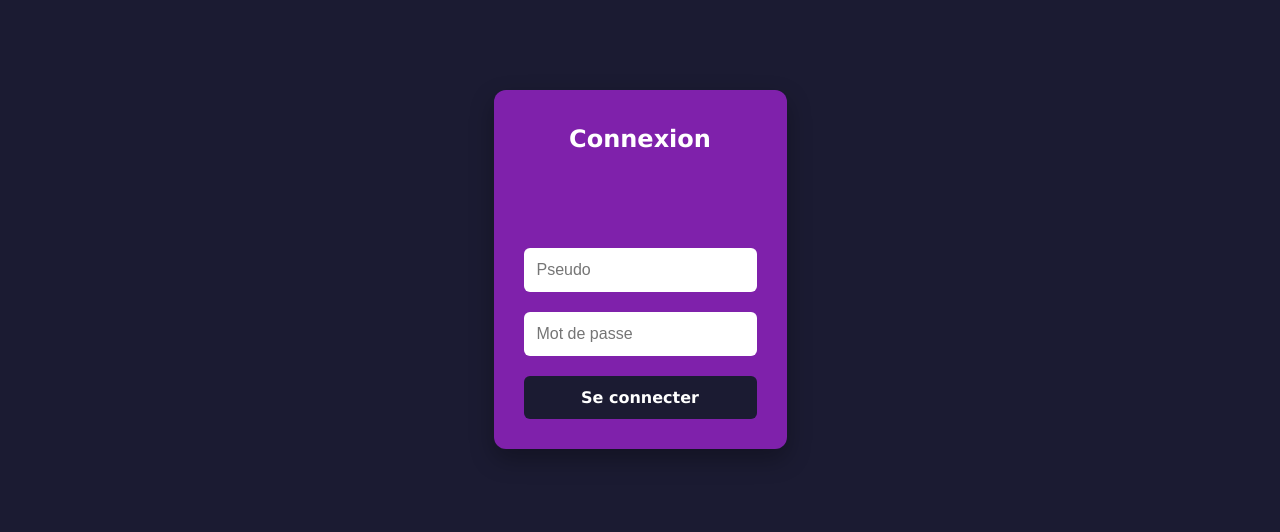
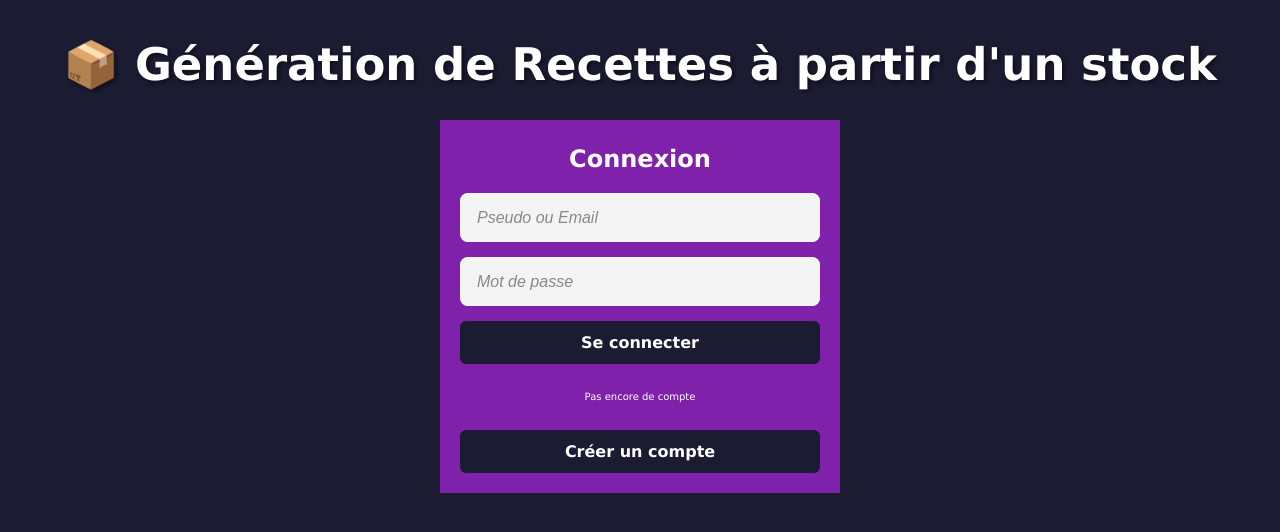
Before and after one commit to Projet-ingenierie-logiciel-2A-JerRouTes/projet2A, a React app in the folder src/frontend/: page / in a window 1280 px wide. Shown: the top 532 px of the page. Built offline with nearby package versions, Linux system fonts and the light colour scheme; the HTML template or start-up script is replaced by a standard one.

Commit message:
feat: mise en place de la page de création de compte

```diff
--- a/src/frontend/src/App.css
+++ b/src/frontend/src/App.css
@@ -3,7 +3,7 @@
    ========================================================================== */
 :root {
   font-family: Verdana, Geneva, Tahoma, sans-serif;
-  font-size: 10px; /* Base pour 1rem = 10px */
+  font-size: 10px; /* 1rem = 10px */
 }
 
 * {
@@ -39,89 +39,96 @@ h1 {
   text-shadow: 2px 2px 4px rgba(0,0,0,0.5);
 }
 
-/* ==========================================================================
-   3. ÉCRAN DE CONNEXION (LOGIN)
-   ========================================================================== */
-.login-container {
-  display: flex;
-  justify-content: center;
-  align-items: center;
-  margin-top: 5rem;
-}
-
-.login-form {
-  background-color: #7f21ab;
-  padding: 3rem;
-  border-radius: 12px;
-  display: flex;
-  flex-direction: column;
-  gap: 2rem;
-  width: 100%;
-  max-width: 350px;
-  box-shadow: 0 10px 25px rgba(0,0,0,0.3);
-}
-
-.login-form h2 {
+h2 {
   font-size: 2.4rem;
   text-align: center;
 }
 
-/* --- ZONE D'ERREUR RIGIDE ET RESPONSIVE --- */
-.login-error-container {
-  /* Hauteur strictement FIXE pour bloquer le redimensionnement */
-  height: 5rem;
+/* ==========================================================================
+   3. BOITE PRINCIPALE
+   ========================================================================== */
+
+/* Le conteneur qui définit la largeur pour tout le monde */
+.container-principal{
+  display: flex;
+  flex-direction: column;
+  align-items: center;
+  width: 400px;
+  margin: 0 auto; /* Centre le tout dans la page */
+  gap: 15px; /* Espace entre le formulaire et l'erreur */
+}
+
+.sous-container {
+  background-color: #7f21ab;
   width: 100%;
   display: flex;
-  align-items: center;
-  justify-content: center;
-  position: relative;
+  justify-content: center; /* Centre horizontalement */
+  align-items: center;     /* Centre verticalement (si le container a une hauteur) */
 }
 
-.login-error-box {
-  background-color: #f1c40f;
-  color: #1b1b32;
-  padding: 0.8rem;
-  border-radius: 6px;
-  border: 2px solid #ffffff;
+
+
+.login-form {
+  width: 90%;
+  display: flex;        /* INDISPENSABLE pour que flex-direction et gap marchent */
+  flex-direction: column;
+  align-items: center;  /* Centre les enfants */
+  gap: 15px;
+  padding: 20px 0;      /* Ajoute de l'air en haut et en bas */
+}
+/* ==========================================================================
+   4. CHAMP DE SAISIES
+   ========================================================================== */
+
+/* --- STYLE DE LA BOÎTE AUTOUR DE L'INPUT --- */
+.input-group {
   width: 100%;
-
-  /* Police adaptative : min 1.2rem, max 1.4rem */
-  font-size: clamp(1.2rem, 3vw, 1.4rem);
-  font-weight: bold;
-  text-align: center;
-
-  /* Force le message sur une seule ligne */
-  white-space: nowrap;
-  overflow: hidden;
-  text-overflow: ellipsis;
-
-  animation: shake 0.4s ease-in-out;
+  background-color: #f4f4f4;
+  border-radius: 8px;
+  display: flex;
+  align-items: center;      /* Aligne le texte au milieu */
+  padding: 0;
+  overflow: hidden; /* Pour que l'input ne dépasse pas des arrondis */
 }
 
-@keyframes shake {
-  0%, 100% { transform: translateX(0); }
-  25% { transform: translateX(-5px); }
-  75% { transform: translateX(5px); }
+/* -- STYLE DE L'INPUT LUI-MÊME --- */
+.input-group input {
+  width: 100%;
+  padding: 12px 15px;      /* Espace à l'intérieur de la boîte */
+  border: 2px solid transparent; /* Bordure invisible par défaut */
+  border-radius: 8px;      /* Coins arrondis */
+  background-color: #f4f4f4; /* Fond légèrement gris/blanc */
+  color: #333;             /* Couleur du texte saisi */
+  font-size: 1.8rem;
+  box-sizing: border-box;  /* Pour que le padding ne dépasse pas */
+  transition: all 0.3s ease; /* Animation douce pour les changements */
 }
 
-.login-form input,
-.login-form button {
+/* Effet quand on clique dans la boîte (Focus) */
+.input-group input:focus {
+  outline: none;           /* Enlève le contour bleu par défaut du navigateur */
+  background-color: #fff;  /* Devient tout blanc */
+  border-color: #a34cd8;   /* Une bordure violette plus claire apparaît */
+  box-shadow: 0 0 8px rgba(163, 76, 216, 0.3); /* Légère lueur */
+}
+
+/* Style du placeholder (le texte indicatif) */
+.input-group input::placeholder {
+  color: #888;
+  font-style: italic;
+  font-size: 1.6rem;
+}
+
+/* ==========================================================================
+   5. LES BOUTONS
+   ========================================================================== */
+
+.bouton {
   width: 100%;
   padding: 1.2rem;
   border-radius: 6px;
   font-size: 1.6rem;
   outline: none;
-}
-
-.login-form input {
-  border: 1px solid rgba(255,255,255,0.2);
-}
-
-.login-form input:focus {
-  border-color: #ffffff;
-}
-
-.login-form button {
   background-color: #1b1b32;
   color: white;
   border: none;
@@ -130,24 +137,39 @@ h1 {
   transition: background 0.3s ease;
 }
 
-.login-form button:hover {
+.bouton:hover {
   background-color: #2a2a4d;
 }
 
 /* ==========================================================================
-   4. AUTRES COMPOSANTS (TABLEAUX / LOGOUT)
+   6. MESSAGE D'ERREUR
    ========================================================================== */
-.logout-btn {
-  margin-top: 3rem;
-  background: transparent;
-  color: rgba(255, 255, 255, 0.6);
-  border: 1px solid rgba(255, 255, 255, 0.3);
-  padding: 0.8rem 1.5rem;
-  border-radius: 4px;
-  font-size: 1.2rem;
-  cursor: pointer;
-}
 
+   .message-negatif{
+  background-color: #f1c40f;
+  color: #1b1b32;
+  padding: 0.8rem;
+  border-radius: 6px;
+  border: 2px solid #ffffff;
+  width: 100%;
+  font-size: clamp(1.2rem, 3vw, 1.4rem);
+  font-weight: bold;
+   }
+
+  .message-positif{
+  background-color: #27ae60;
+  color: #1b1b32;
+  padding: 0.8rem;
+  border-radius: 6px;
+  border: 2px solid #ffffff;
+  width: 100%;
+  font-size: clamp(1.2rem, 3vw, 1.4rem);
+  font-weight: bold;
+   }
+
+/* ==========================================================================
+   A. AUTRES (TABLEAUX / RESPONSIVE)
+   ========================================================================== */
 table {
   width: 100%;
   border-collapse: collapse;
@@ -161,25 +183,8 @@ th, td {
   background-color: #7f21ab;
 }
 
-/* ==========================================================================
-   5. RESPONSIVE DESIGN (MOBILES)
-   ========================================================================== */
 @media (max-width: 600px) {
-  :root {
-    font-size: 8px; /* Réduction globale pour mobile */
-  }
-
-  .login-form {
-    width: 90%;
-    padding: 2.5rem;
-  }
-
-  h1 {
-    font-size: 3.2rem;
-  }
-
-  /* On s'assure que la boîte d'erreur reste de même taille en mobile */
-  .login-error-container {
-    height: 4.5rem;
-  }
+  :root { font-size: 8px; }
+  .login-form { width: 90%; }
+  .login-error-container { height: 4.5rem; }
 }
--- a/src/frontend/src/App.jsx
+++ b/src/frontend/src/App.jsx
@@ -1,38 +1,54 @@
-import React, { useState } from "react";
-import Login from "./components/Login";
-import Test from "./components/Test";
-import InventaireFrigo from "./components/InventaireFrigo";
-import "./App.css";
+import React, { useState } from 'react';
 
-const App = () => {
-  const [user, setUser] = useState(null); // null = pas connecté
+import './App.css';
 
-  return (
-    <div className="app">
-      {!user ? (
-        <Login onLogin={(userData) => setUser(userData)} />
-      ) : (
-        <>
-          <h1>Frigo App</h1>
-          {/* Correction : on accède à la propriété .pseudo de l'objet */}
-          <p>Bienvenue, <strong>{user.pseudo}</strong> !</p>
-          <p style={{ fontSize: '0.9rem', fontStyle: 'italic' }}>
-            Session : {user.role}
-          </p>
+import Login from './components/Login';
+import CreationCompte from './components/CreationCompte';
+import Stock from './components/Stock';
 
-          {/* --- ANCIEN AFFICHAGE (COMMENTÉ) ---
-          <Test />
-          ------------------------------------- */}
+function App() {
+  // Initialisation des variables d'état pour gérer l'état de l'application
+  const [user, setUser] = useState(null);
+  const [is_registering, setIsRegistering] = useState(false);
+  const [show_stock, setShowStock] = useState(false);
 
-          <InventaireFrigo />
+  // Fonction pour valider la connexion
+  const handleLogin = (data) => {
+    setUser(data);
+    setShowStock(true); // Affiche le stock après une connexion réussie
+  };
 
-          <button onClick={() => setUser(null)} className="logout-btn">
-            Déconnexion
-          </button>
-        </>
-      )}
-    </div>
-  );
-};
+  // Fonction pour basculer vers la création de compte
+  const handleGoToSignup = () => {
+    setIsRegistering(true);
+  };
 
+return (
+  <div className="app">
+    <h1>📦 Génération de Recettes à partir d'un stock</h1>
+
+    {/*Cas 1 : utilisateur non connecté */}
+    {!show_stock && (
+      <>
+        {is_registering ? (
+          /* SI is_registering est vrai : on affiche la création de compte */
+          <CreationCompte onBack={() => setIsRegistering(false)} />
+        ) : (
+          /* SINON (:) : on affiche le Login habituel */
+          <Login
+            onLogin={handleLogin}
+            onGoToSignup={handleGoToSignup}
+          />
+        )}
+      </>
+    )}
+
+    {/*Cas 2 : utilisateur connecté */}
+    {show_stock && (
+        <Stock user={user} />
+    )}
+
+  </div>
+);
+}
 export default App;
--- /dev/null
+++ b/src/frontend/src/components/CreationCompte.jsx
@@ -0,0 +1,112 @@
+import React, { useState } from 'react';
+
+function CreationCompte({ onBack, onRegisterSuccess }) {
+    const [isRegistered, setIsRegistered] = useState(false);
+    const [pseudo, setPseudo] = useState('');
+    const [password, setPassword] = useState('');
+    const [confirm_password, setconfirmPassword] = useState('');
+    const [error_message, setErrorMessage] = useState('');
+    const [message, setMessage] = useState('');
+
+    const handleSubmit = async (e) => {
+        e.preventDefault();
+        setErrorMessage('');
+        setMessage('');
+
+    try {
+      const response = await fetch('http://127.0.0.1:8000/register', {
+        method: 'POST',
+        headers: {
+          'Content-Type': 'application/json',
+        },
+        body: JSON.stringify({ pseudo, password, confirm_password }),
+      });
+
+      const data = await response.json();
+
+      if (response.ok) {
+        // En cas de succès, on informe l'utilisateur ou on le redirige
+        setMessage("Compte créé avec succès !");
+        setErrorMessage('');
+        // 2. On bascule l'affichage
+        setIsRegistered(true);
+      } else {
+            // Ici, on récupère le message "detail" envoyé par FastAPI
+            setErrorMessage(data.detail || "Erreur lors de l'inscription");
+        }
+    } catch (error) {
+      setErrorMessage("Serveur backend injoignable");
+    }
+  };
+
+  return (
+      <div className="container-principal"> {/* Conteneur global */}
+
+        {!isRegistered ? (
+            <div className="sous-container">
+                <form onSubmit={handleSubmit} className="login-form">
+                    <h2>Créer un compte</h2>
+
+                    <div className="input-group">
+                        <input
+                            type="text"
+                            placeholder="Choisir un Pseudo"
+                            value={pseudo}
+                            onChange={(e) => setPseudo(e.target.value)}
+                            required
+                        />
+                    </div>
+
+                    <div className="input-group">
+                        <input
+                            type="password"
+                            placeholder="Mot de passe"
+                            value={password}
+                            onChange={(e) => setPassword(e.target.value)}
+                            required
+                        />
+                    </div>
+
+                    <div className="input-group">
+                        <input
+                            type="password"
+                            placeholder="Confirmer le mot de passe"
+                            value={confirm_password}
+                            onChange={(e) => setconfirmPassword(e.target.value)}
+                            required
+                        />
+                    </div>
+
+                    <button type="submit" className="bouton">
+                        S'inscrire
+                    </button>
+
+                    <button type="button" className="bouton" onClick={onBack}>
+                    Retour
+                    </button>
+                </form>
+            </div>
+
+        ):(
+
+            <div className="sous-container">
+                <button type="submit" className="bouton">
+                    Construire mon stock
+                </button>
+            </div>
+        )}
+
+
+        {/* Une seule zone de message qui change de style selon le contenu */}
+        {(error_message || message) && (
+        <div className="sous-container">
+            <div className={error_message ? "message-negatif" : "message-positif"}>
+            {error_message ? `🛑 ${error_message}` : `✅ ${message}`}
+            </div>
+        </div>
+        )}
+    </div>
+  );
+}
+
+export default CreationCompte;
--- a/src/frontend/src/components/Login.jsx
+++ b/src/frontend/src/components/Login.jsx
@@ -1,16 +1,18 @@
 import React, { useState } from 'react';
 
-function Login({ onLogin }) {
+function Login({ onLogin, onGoToSignup }) {
+  // Initalisation des variables d'état pour le pseudo, le mot de passe et les messages d'erreur
   const [pseudo, setPseudo] = useState('');
   const [password, setPassword] = useState('');
-  const [errorMessage, setErrorMessage] = useState('');
+  const [error_message, setErrorMessage] = useState('');
 
   const handleSubmit = async (e) => {
-    e.preventDefault();
-    setErrorMessage('');
+    e.preventDefault(); // Empêche le rechargement de la page
+    setErrorMessage(''); // Réinitialise l'erreur à chaque tentative
 
     try {
-      const response = await fetch('http://127.0.0.1:8000/login', {
+      // Communication avec le backend pour la connexion
+      const response = await fetch('http://localhost:8000/login', {
         method: 'POST',
         headers: {
         'Content-Type': 'application/json',
@@ -18,11 +20,13 @@ function Login({ onLogin }) {
         body: JSON.stringify({ pseudo, password }),
     });
 
+
       const data = await response.json();
 
       if (response.ok) {
-        onLogin(data);
+        onLogin(data); // Succès ! On envoie les infos de l'utilisateur à App.jsx
       } else {
+        // Gestion des codes erreurs HTTP renvoyés par FastAPI (404, 401)
         if (response.status === 404) {
           setErrorMessage("Utilisateur inconnu");
         } else if (response.status === 401) {
@@ -37,27 +41,23 @@ function Login({ onLogin }) {
   };
 
   return (
-    <div className="login-container">
+  <div className="container-principal"> {/* Conteneur global */}
+
+    <div className="sous-container">
       <form onSubmit={handleSubmit} className="login-form">
         <h2>Connexion</h2>
 
-        {/* Cette div réserve l'espace pour que la boîte violette ne bouge JAMAIS */}
-        <div className="login-error-container">
-          {errorMessage && (
-            <div className="login-error-box">
-              ⚠️ {errorMessage}
-            </div>
-          )}
-        </div>
-
+        <div className="input-group">
           <input
             type="text"
-          placeholder="Pseudo"
+            placeholder="Pseudo ou Email"
             value={pseudo}
             onChange={(e) => setPseudo(e.target.value)}
             required
           />
+        </div>
 
+        <div className="input-group">
           <input
             type="password"
             placeholder="Mot de passe"
@@ -65,9 +65,29 @@ function Login({ onLogin }) {
             onChange={(e) => setPassword(e.target.value)}
             required
           />
+        </div>
 
-        <button type="submit">Se connecter</button>
+        <button type="submit" className="bouton">
+          Se connecter
+        </button>
+
+        <div style={{ textAlign: 'center', margin: '10px 0' }}>Pas encore de compte</div>
+
+        <button type="button" className="bouton" onClick={onGoToSignup}>
+          Créer un compte
+        </button>
       </form>
+    </div>
+
+    {/* Boite d'erreur séparée */}
+    <div className="sous-container">
+    {error_message && (
+      <div className="message">
+        🛑 {error_message}
+      </div>
+    )}
+    </div>
+
   </div>
 );
 }
--- /dev/null
+++ b/src/frontend/src/components/Stock.jsx
@@ -0,0 +1,16 @@
+import React from 'react';
+
+function Stock({ user }) {
+  return (
+    <div className="container-principal">
+      <div className="sous-container">
+        <div className="login-form">
+          <h2>Mon Stock</h2>
+          <p>Bienvenue dans ton inventaire, {user?.pseudo} !</p>
+        </div>
+      </div>
+    </div>
+  );
+}
+
+export default Stock;
```
Also changed, not shown: 2 other files (tests, documents, lock files or other folders). Lines whose indentation alone changed are shown as unchanged.
